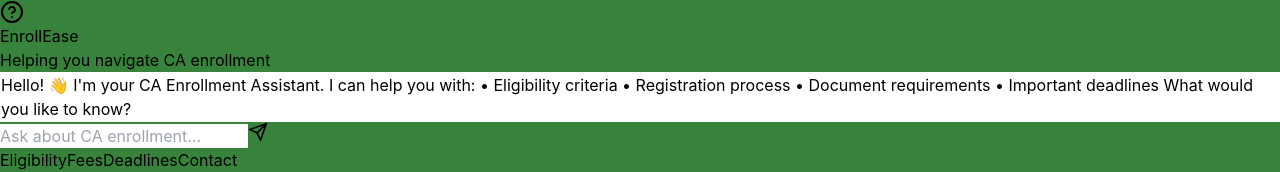
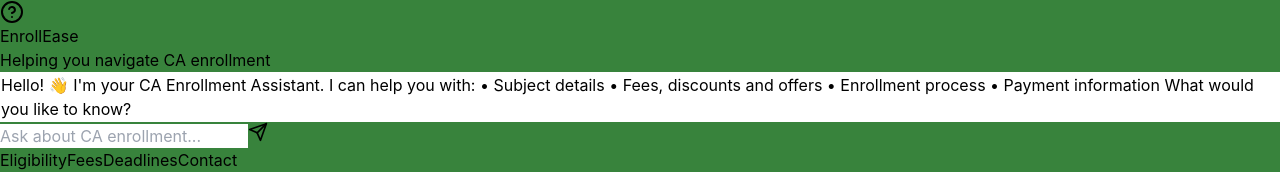
Before and after one commit to Ultrafay/CA-Support, a React (Vite) app: page / in a window 1280 px wide. Shown: the top 172 px of the page. Built offline with nearby package versions, Linux system fonts and the light colour scheme.

Commit message:
Update App.jsx

```diff
--- a/src/App.jsx
+++ b/src/App.jsx
@@ -8,10 +8,10 @@ const CAEnrollBot = () => {
       content: `Hello! 👋 I'm your CA Enrollment Assistant.
 
 I can help you with:
-• Eligibility criteria
-• Registration process
-• Document requirements
-• Important deadlines
+• Subject details
+• Fees, discounts and offers
+• Enrollment process
+• Payment information
 
 What would you like to know?`
     }
```
